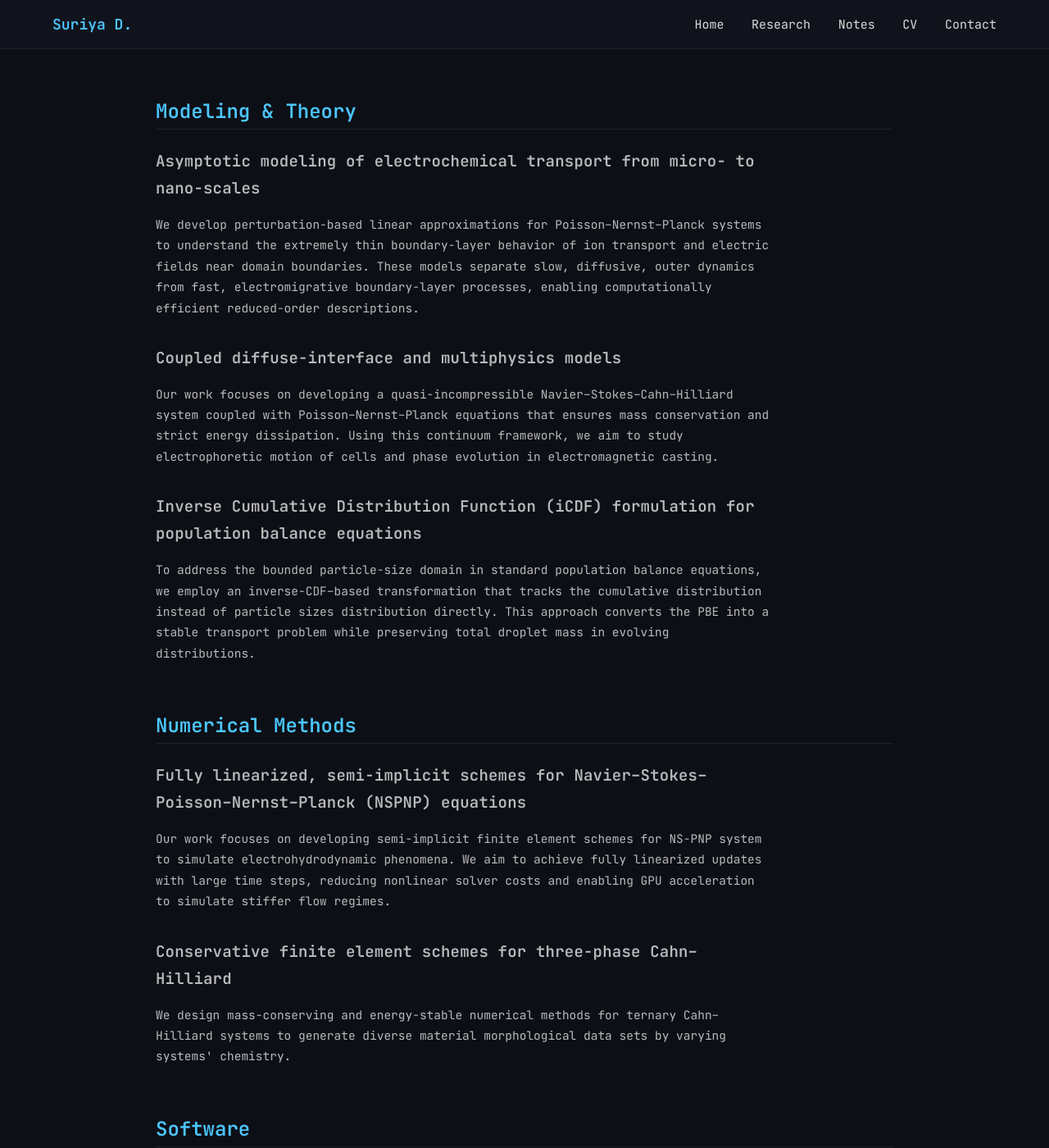
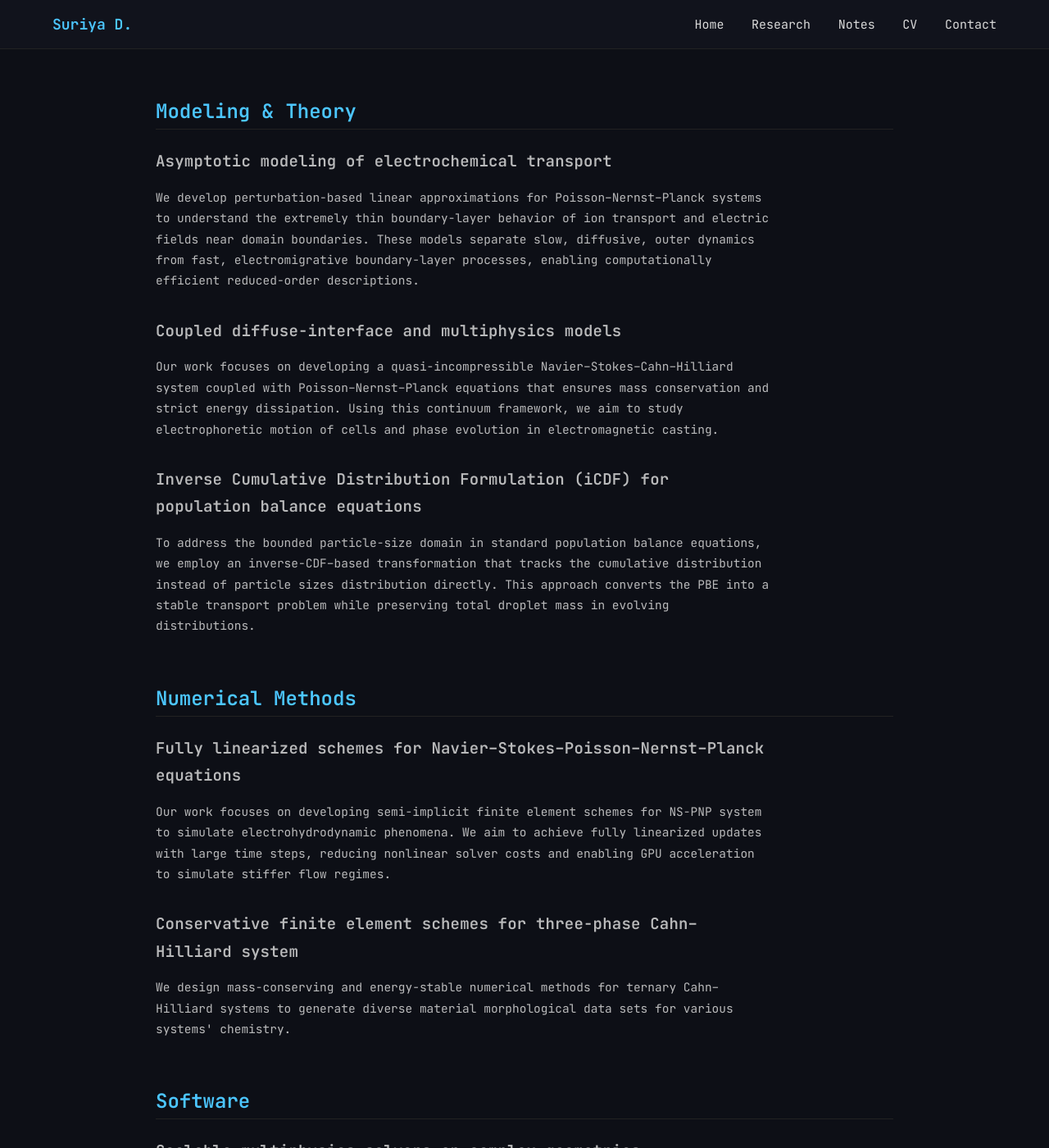
Before and after one commit to suriyadhaksh/suriyadhaksh.github.io, a Jekyll site: the page built from content/research.html, in a window 1280 px wide and 1400 px high. Shown: the whole window at 82% size. Built offline with Jekyll 4.4.1, drawn with Linux system fonts in a browser that asks for light colours.

Commit message:
Revise research section titles for clarity: simplify and correct descriptions for electrochemical transport, population balance equations, and numerical methods

```diff
--- a/content/research.html
+++ b/content/research.html
@@ -9,7 +9,7 @@ permalink: /research.html
 
     <div class="research-item">
         <p class="research-item-title">
-            Asymptotic modeling of electrochemical transport from micro- to nano-scales
+            Asymptotic modeling of electrochemical transport
         </p>
         <p>
             We develop perturbation-based linear approximations for Poisson–Nernst–Planck systems
@@ -33,7 +33,7 @@ permalink: /research.html
 
     <div class="research-item">
         <p class="research-item-title">
-            Inverse Cumulative Distribution Function (iCDF) formulation for population balance equations
+            Inverse Cumulative Distribution Formulation (iCDF) for population balance equations
         </p>
         <p>
             To address the bounded particle-size domain in standard population balance equations,
@@ -50,7 +50,7 @@ permalink: /research.html
 
     <div class="research-item">
         <p class="research-item-title">
-            Fully linearized, semi-implicit schemes for Navier–Stokes–Poisson–Nernst–Planck (NSPNP) equations
+            Fully linearized schemes for Navier–Stokes–Poisson–Nernst–Planck equations
         </p>
         <p>
             Our work focuses on developing semi-implicit finite element schemes for NS-PNP system to simulate
@@ -61,11 +61,11 @@ permalink: /research.html
 
     <div class="research-item">
         <p class="research-item-title">
-            Conservative finite element schemes for three-phase Cahn–Hilliard
+            Conservative finite element schemes for three-phase Cahn–Hilliard system
         </p>
         <p>
             We design mass-conserving and energy-stable numerical methods for ternary Cahn–Hilliard systems
-            to generate diverse material morphological data sets by varying systems' chemistry.
+            to generate diverse material morphological data sets for various systems' chemistry.
         </p>
     </div>
 </section>
```
